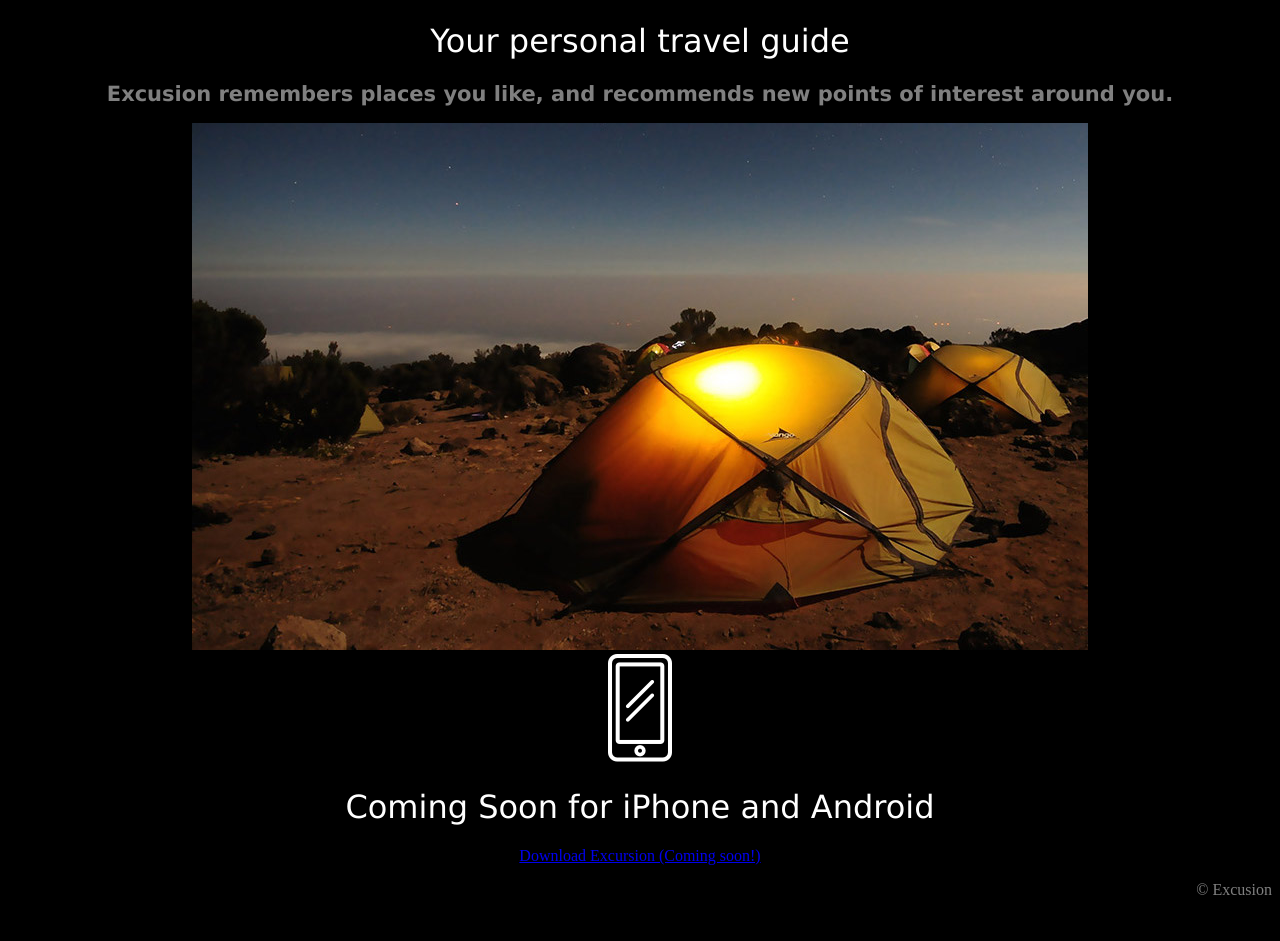
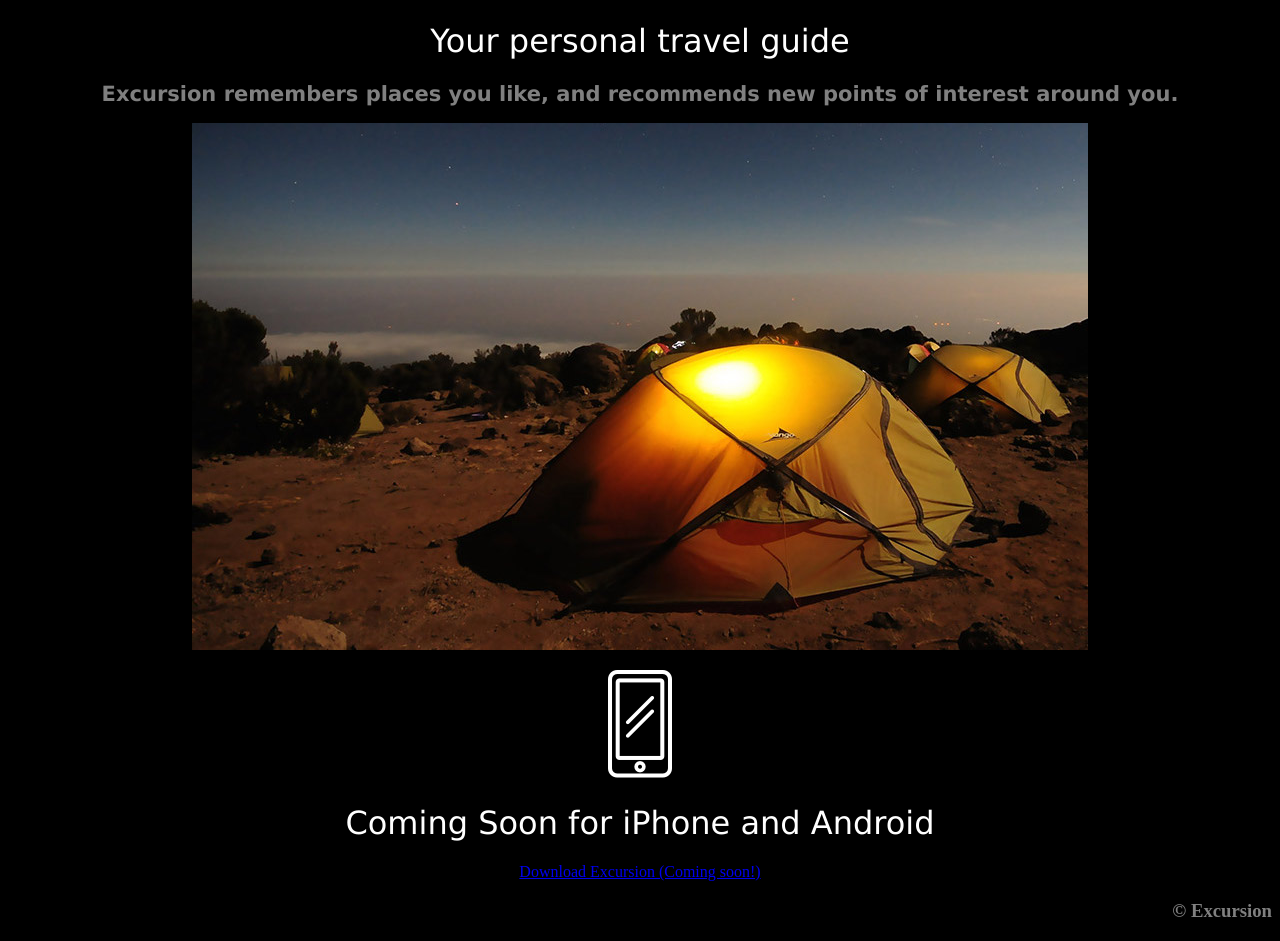
Before and after one commit to Yuhakko/excursion, a plain HTML site: page index.html in a window 1280 px wide. Shown: the part 312-1253 px from the top of the page. Before the commit the page ends 1227 px from the top, so only its background shows below. Drawn offline with Linux system fonts and the light colour scheme.

Commit message:
final commit

```diff
--- a/index.html
+++ b/index.html
@@ -14,18 +14,18 @@
 
   <div class="Top">
     <h1 class=titles>Your personal travel guide</h1>
-      <h2>Excusion remembers places you like, and recommends new points of interest around you.</h2>
+      <h2>Excursion remembers places you like, and recommends new points of interest around you.</h2>
       <img src="./resources/images/camp.jpg" alt="tent outsite">
   </div>
 
     <div class="Bottom">
-      <img src="./resources/images/phone.png" alt="smartphone drawing">
+      <p class=smarphone><img src="./resources/images/phone.png" alt="smartphone drawing"></p>
       <h1 class="titles">Coming Soon for iPhone and Android</h1>
       <p class="link"><a href="#">Download Excursion (Coming soon!)</a></p>
     </div>
 
     <footer>
-    <p>&copy Excusion</p>
+    <h3>&copy Excursion</h3>
   </footer>
   </body>
 </html>
--- a/resources/css/style.css
+++ b/resources/css/style.css
@@ -30,6 +30,10 @@ h2{
   font-size: 16px;
 }
 
+.phone{
+    padding-top: 30px;
+}
+
 footer{
   text-align: right;
   color: Gray;
```
